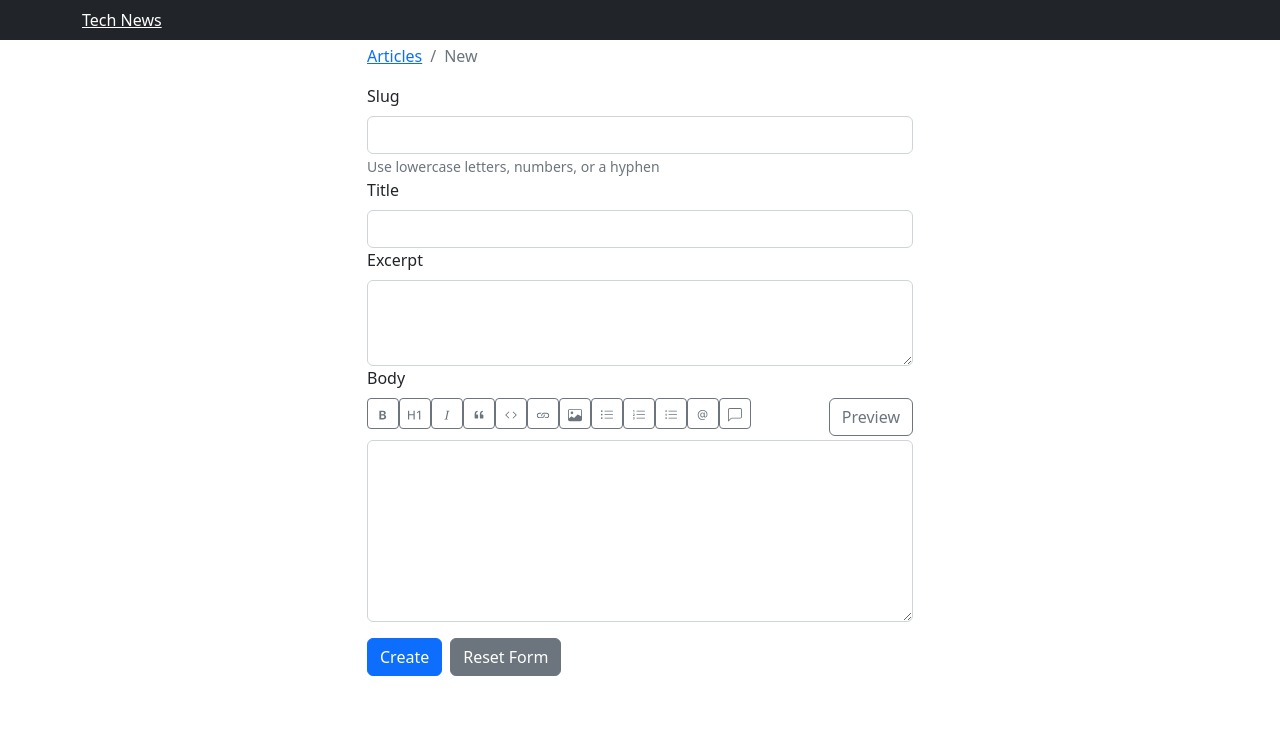
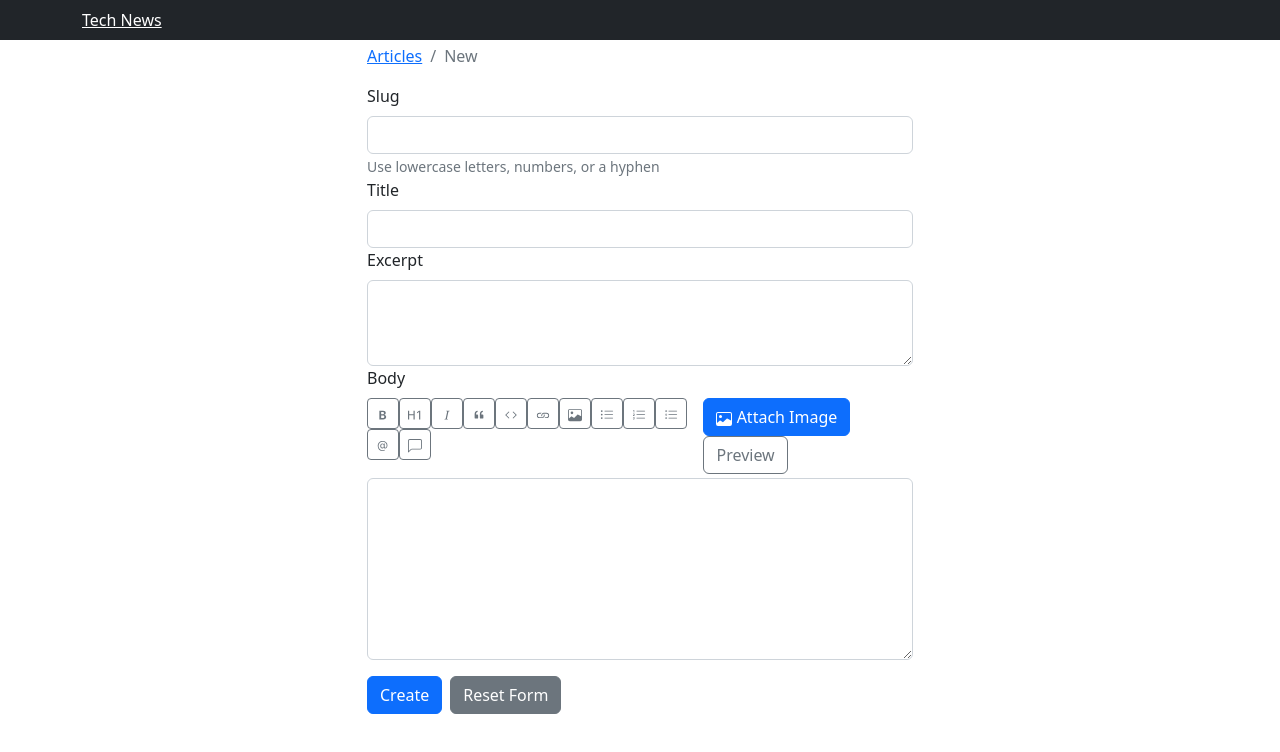
Before and after one commit to danieldev0353/express-next-newsapp, a Next.js app in the folder client/: page /articles/new in a window 1280 px wide. Shown: the top 752 px of the page. Built offline with nearby package versions, Linux system fonts and the light colour scheme.

Commit message:
Add modal to attach image

```diff
--- a/client/components/articles/ArticleForm.js
+++ b/client/components/articles/ArticleForm.js
@@ -6,6 +6,8 @@ import ToggleButton from 'react-bootstrap/ToggleButton';
 import ReactMarkdown from 'react-markdown';
 import remarkGfm from 'remark-gfm';
 import MarkdownToolbar from '../MarkdownToolbar';
+import { Image } from 'react-bootstrap-icons';
+import Modal from 'react-bootstrap/Modal';
 
 class ArticleForm extends React.Component {
   constructor(props) {
@@ -13,6 +15,7 @@ class ArticleForm extends React.Component {
 
     this.state = {
       article: this.getInitialArticleValues(),
+      showAttachImageModal: false,
       showPreview: false,
       submissionError: null,
       submitting: false,
@@ -24,6 +27,8 @@ class ArticleForm extends React.Component {
     this.onTogglePreview = this.onTogglePreview.bind(this);
     this.onHeadingClick = this.onHeadingClick.bind(this);
     this.onBoldClick = this.onBoldClick.bind(this);
+    this.onAttachImageClick = this.onAttachImageClick.bind(this);
+    this.hideAttachImageModal = this.hideAttachImageModal.bind(this);
 
     this.bodyRef = React.createRef();
   }
@@ -93,6 +98,18 @@ class ArticleForm extends React.Component {
     });
   }
 
+  hideAttachImageModal() {
+    this.setState({
+      showAttachImageModal: false,
+    });
+  }
+
+  onAttachImageClick(event) {
+    this.setState({
+      showAttachImageModal: true
+    });
+  }
+
   onBoldClick(event) {
     const { selectionStart, selectionEnd, value } = this.bodyRef.current;
 
@@ -156,6 +173,15 @@ class ArticleForm extends React.Component {
               <MarkdownToolbar htmlFor="article_body" />
             </div>
             <div>
+              <Button className="me-2" onClick={this.onAttachImageClick}>
+                <Image /> Attach Image
+              </Button>
+              <Modal show={this.state.showAttachImageModal} onHide={this.hideAttachImageModal} centered>
+                <Modal.Header closeButton>
+                  Attach Image
+                </Modal.Header>
+                <Modal.Body>This is the modal</Modal.Body>
+              </Modal>
               <ToggleButton
                 type="checkbox"
                 variant="outline-secondary"
```
